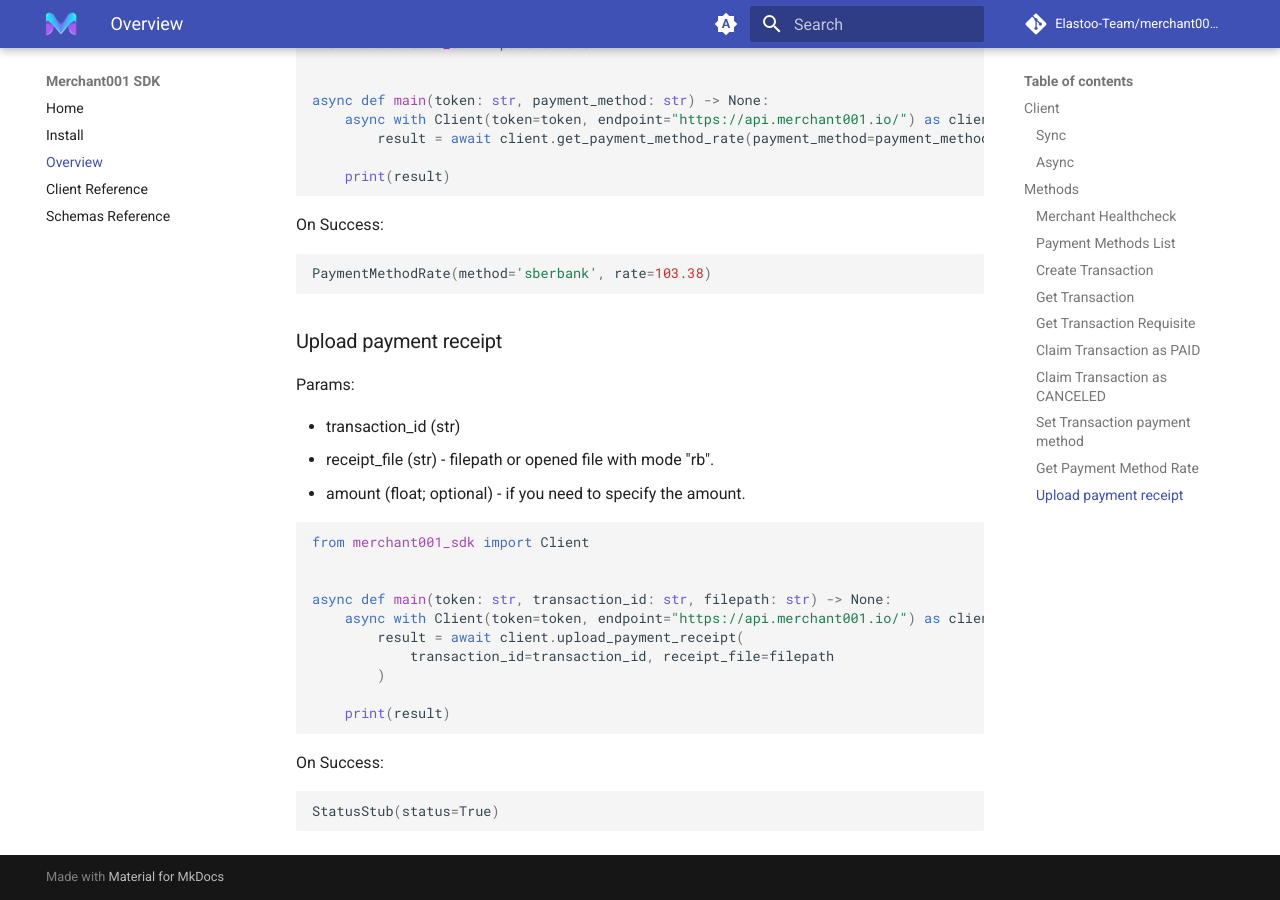
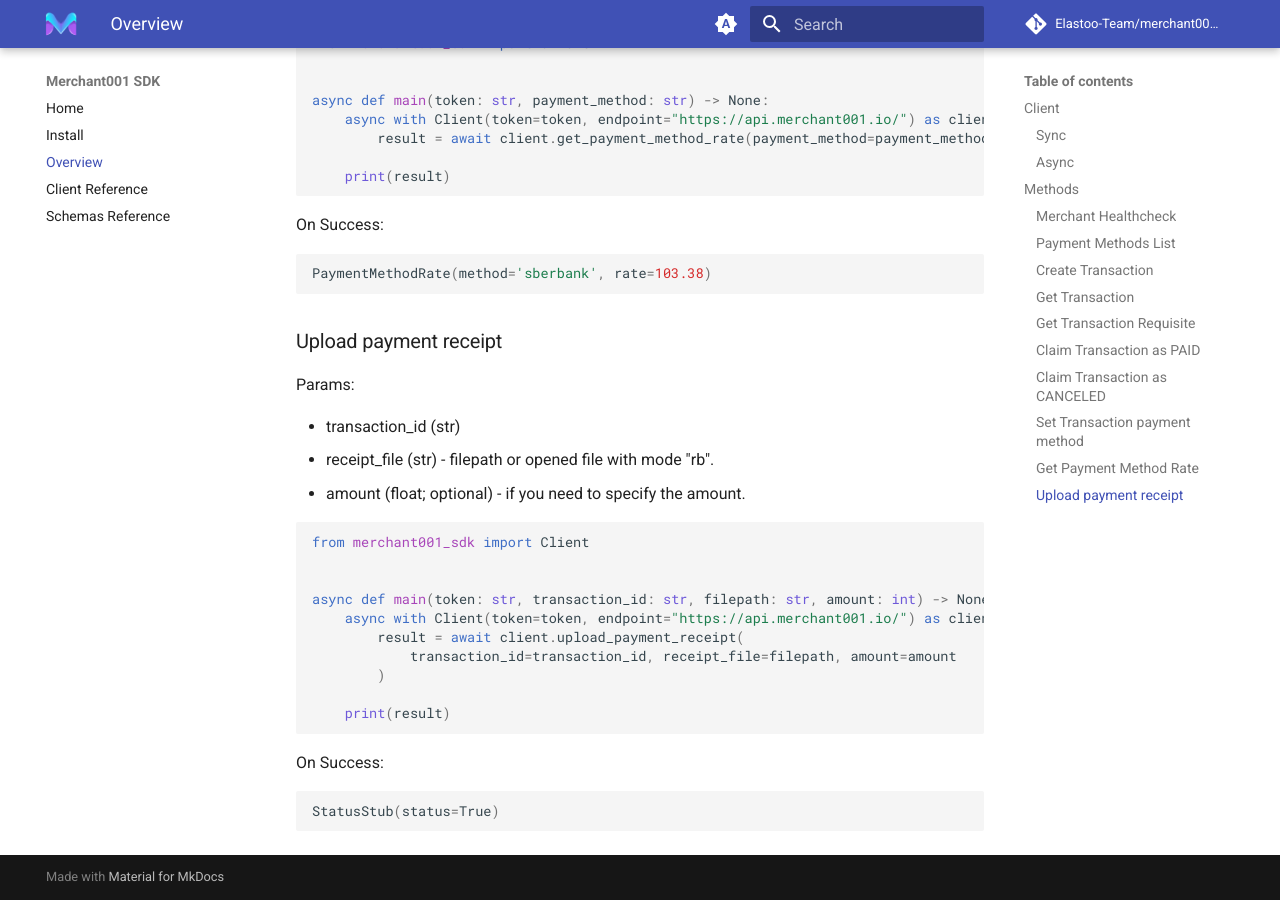
Before and after one commit to Elastoo-Team/merchant001-sdk, an MkDocs documentation site: the page built from docs/overview/index.md, in a window 1280 px wide and 900 px high, scrolled down 4400 px. Built offline with MkDocs 1.6.1 and Material for MkDocs 9.7.7, drawn with Linux system fonts in a browser that asks for light colours; comment, search, counter and statistics services are not loaded.

Commit message:
fix docs

```diff
--- a/docs/overview/index.md
+++ b/docs/overview/index.md
@@ -246,10 +246,10 @@
 from merchant001_sdk import Client
 
 
-async def main(token: str, transaction_id: str, filepath: str) -> None:
+async def main(token: str, transaction_id: str, filepath: str, amount: int) -> None:
     async with Client(token=token, endpoint="https://api.merchant001.io/") as client:
         result = await client.upload_payment_receipt(
-            transaction_id=transaction_id, receipt_file=filepath
+            transaction_id=transaction_id, receipt_file=filepath, amount=amount
         )
 
     print(result)
```
Also changed, not shown: README.md (+2 -2 lines).
